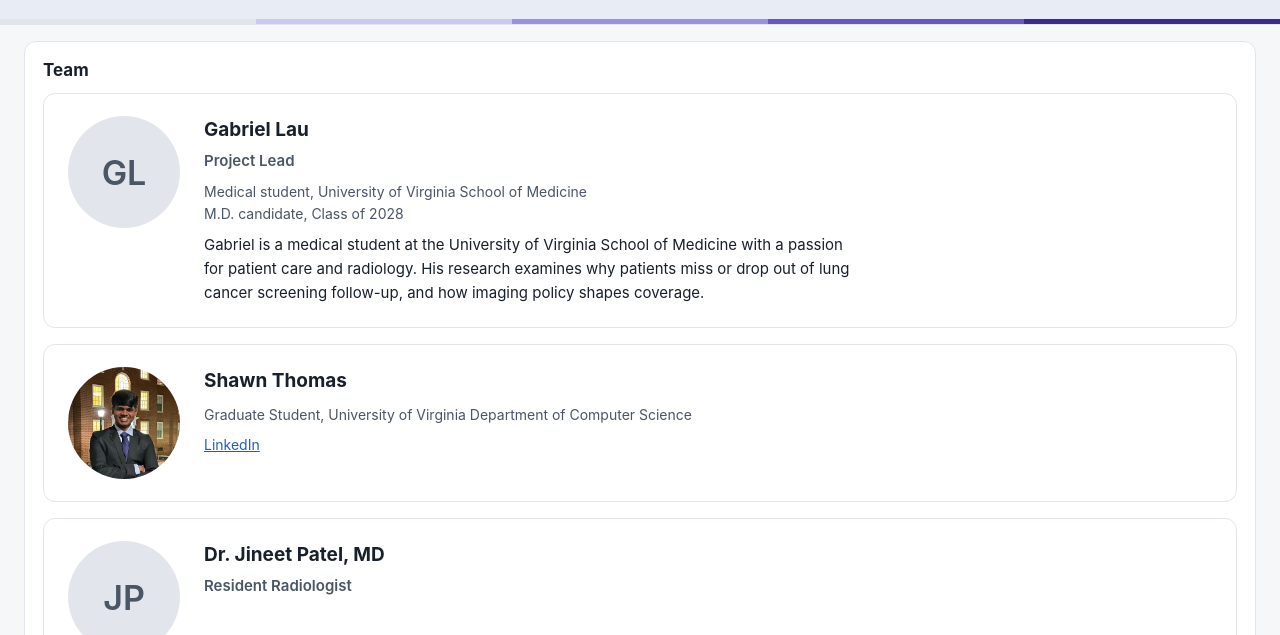
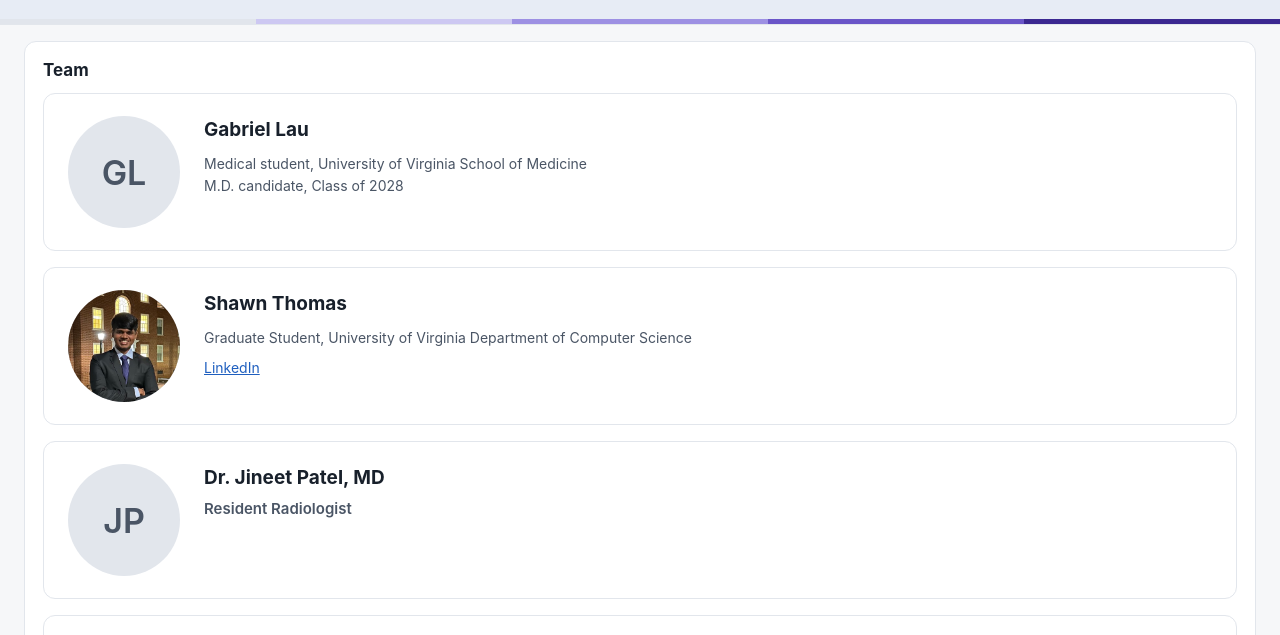
Before and after one commit to GabrielKLau/Follow-Up-Imaging-Tracker, a plain HTML site: page docs/about.html in a window 1280 px wide. Shown: the part 155-790 px from the top of the page. Drawn offline with Linux system fonts and the light colour scheme.

Commit message:
Update about page wording

```diff
--- a/docs/about.html
+++ b/docs/about.html
@@ -38,11 +38,10 @@
         <div class="avatar" aria-hidden="true">GL</div>
         <div>
           <h3>Gabriel Lau</h3>
-          <p class="ptitle">Project Lead</p>
+
           <p class="kv">Medical student, University of Virginia School of Medicine <br>
             M.D. candidate, Class of 2028</p>
-          <p>Gabriel is a medical student at the University of Virginia School of Medicine with a passion for patient care and radiology.
-            His research examines why patients miss or drop out of lung cancer screening follow-up, and how imaging policy shapes coverage. </p>
+          <p></p>
 
         </div>
       </article>
```
